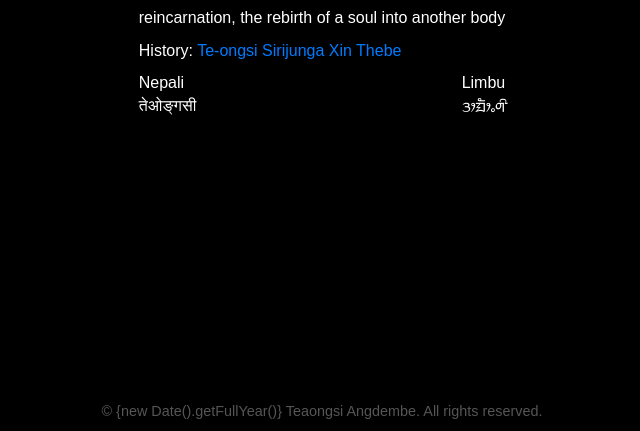
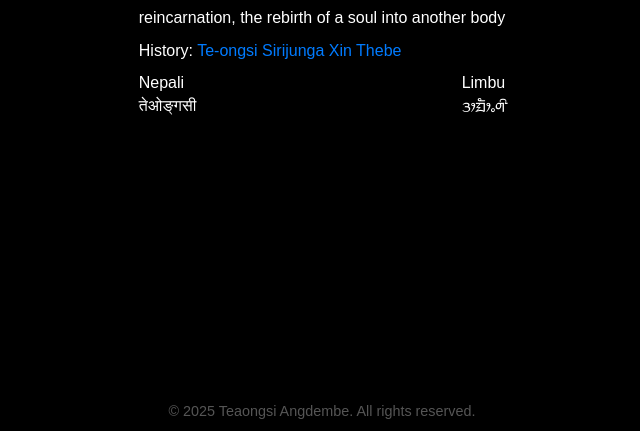
Before and after one commit to teaongsi/placeholder, a plain HTML site: page index.html in a window 1280 px wide. Shown: the part 369-800 px from the top of the page, without its empty margins (318-958 px from the left). Drawn offline with Linux system fonts and the light colour scheme.

Commit message:
Update index.html

```diff
--- a/index.html
+++ b/index.html
@@ -39,8 +39,11 @@
         </div>
     </div>
     <footer>
-        <p>&copy; {new Date().getFullYear()} Teaongsi Angdembe. All rights reserved.</p>
+        <p>&copy; <span id="year"></span> Teaongsi Angdembe. All rights reserved.</p>
     </footer>
+    <script>
+        document.getElementById("year").textContent = new Date().getFullYear();
+    </script>
     <audio id="audio" src="sound\pronunciation.mp3"></audio>
     <script src="script.js"></script>
 </body>
```
